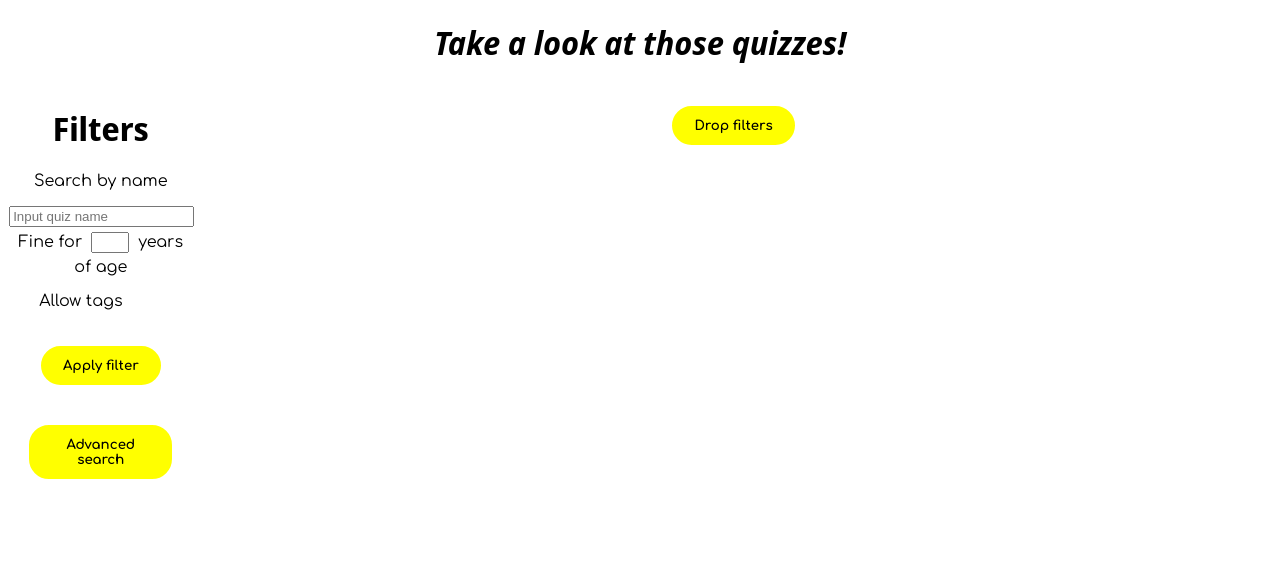
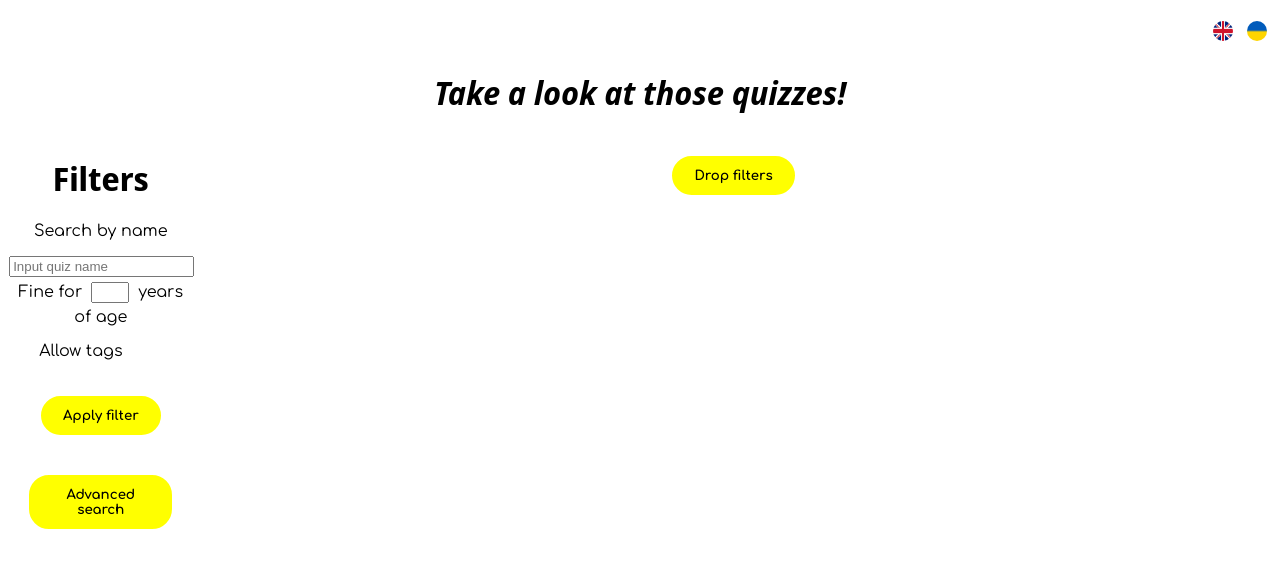
Before and after one commit to sanyaswee/SuperQuizzes-django-edition, a Django app: page /en-us/ in a window 1280 px wide. Shown: the top 568 px of the page. Run offline with Django 4.2, Linux system fonts and the light colour scheme; data that the repository does not hold is empty.

Commit message:
Language switcher

```diff
--- a/SuperQuizzes/urls.py
+++ b/SuperQuizzes/urls.py
@@ -15,7 +15,7 @@ Including another URLconf
     2. Add a URL to urlpatterns:  path('blog/', include('blog.urls'))
 """
 from django.contrib import admin
-from django.urls import path
+from django.urls import path, include
 from django.conf.urls.i18n import i18n_patterns
 from home.views import *
 
@@ -33,5 +33,7 @@ urlpatterns += i18n_patterns(
     path('filter', filter_view, name='filter'),
     path('coming-soon', coming_soon, name='soon'),
     path('search', advanced_search, name='advanced_search'),
+    path('i18n/', include('django.conf.urls.i18n')),
+
     prefix_default_language=True
 )
--- a/static/home/css/index.css
+++ b/static/home/css/index.css
@@ -112,3 +112,17 @@ ul {
 	margin-left: 25%;
 	margin-right: 25%;
 }
+
+.lang-icon {
+    border-radius: 50%;
+    width: 20px;
+    height: 20px;
+}
+
+.lang-select {
+	text-align: right;
+}
+
+.lang-select li {
+	margin: 5px;
+}
--- a/templates/home/index.html
+++ b/templates/home/index.html
@@ -19,7 +19,33 @@
     </head>
     <body>
         <div class="hat">
+            <ul class="lang-select">
+                <li>
+                    <a href="{% url 'set_language' %}" onclick="event.preventDefault(); document.getElementById('lang-en').submit();">
+                        <img src="{% static 'home/img/uk-flag.png' %}" class="lang-icon">
+                    </a>
+                </li>
+                <li>
+                    <a href="{% url 'set_language' %}" onclick="event.preventDefault(); document.getElementById('lang-uk').submit();">
+                        <img src="{% static 'home/img/ua-flag.png' %}" class="lang-icon">
+                    </a>
+                </li>
+            </ul>
+
             <h1><i>{% trans "Take a look at those quizzes!" %}</i></h1>
+
+            <form id="lang-en" action="{% url 'set_language' %}" method="post" style="display:none;">
+                {% csrf_token %}
+                <input name="language" type="hidden" value="en-us">
+                <input name="next" type="hidden" value="{{ request.path }}">
+            </form>
+
+            <form id="lang-uk" action="{% url 'set_language' %}" method="post" style="display:none;">
+                {% csrf_token %}
+                <input name="language" type="hidden" value="uk-ua">
+                <input name="next" type="hidden" value="{{ request.path }}">
+            </form>
+
         </div>
 
         <div class="content-grid">
@@ -56,7 +82,7 @@
             <div class="questions-block">
                 {% block quiz_list %}
                 {% endblock %}
-                <a href="/"><button class="submit">{% trans "Drop filters" %}</button></a>
+                <a href="{% url 'index' %}"><button class="submit">{% trans "Drop filters" %}</button></a>
             </div>
         </div>
     </body>
```
Also changed, not shown: static/home/img/ua-flag.png (added), static/home/img/uk-flag.png (added).
